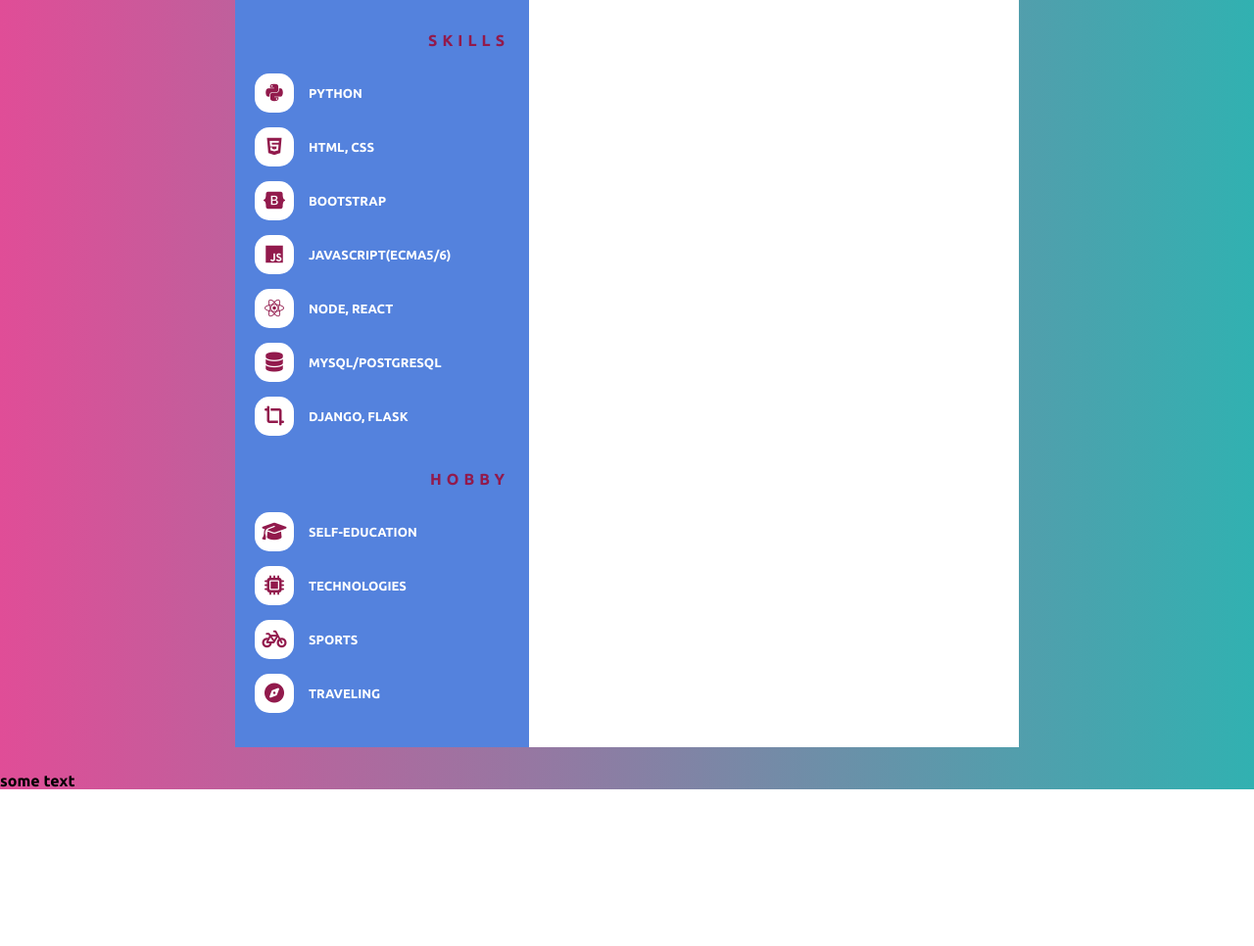
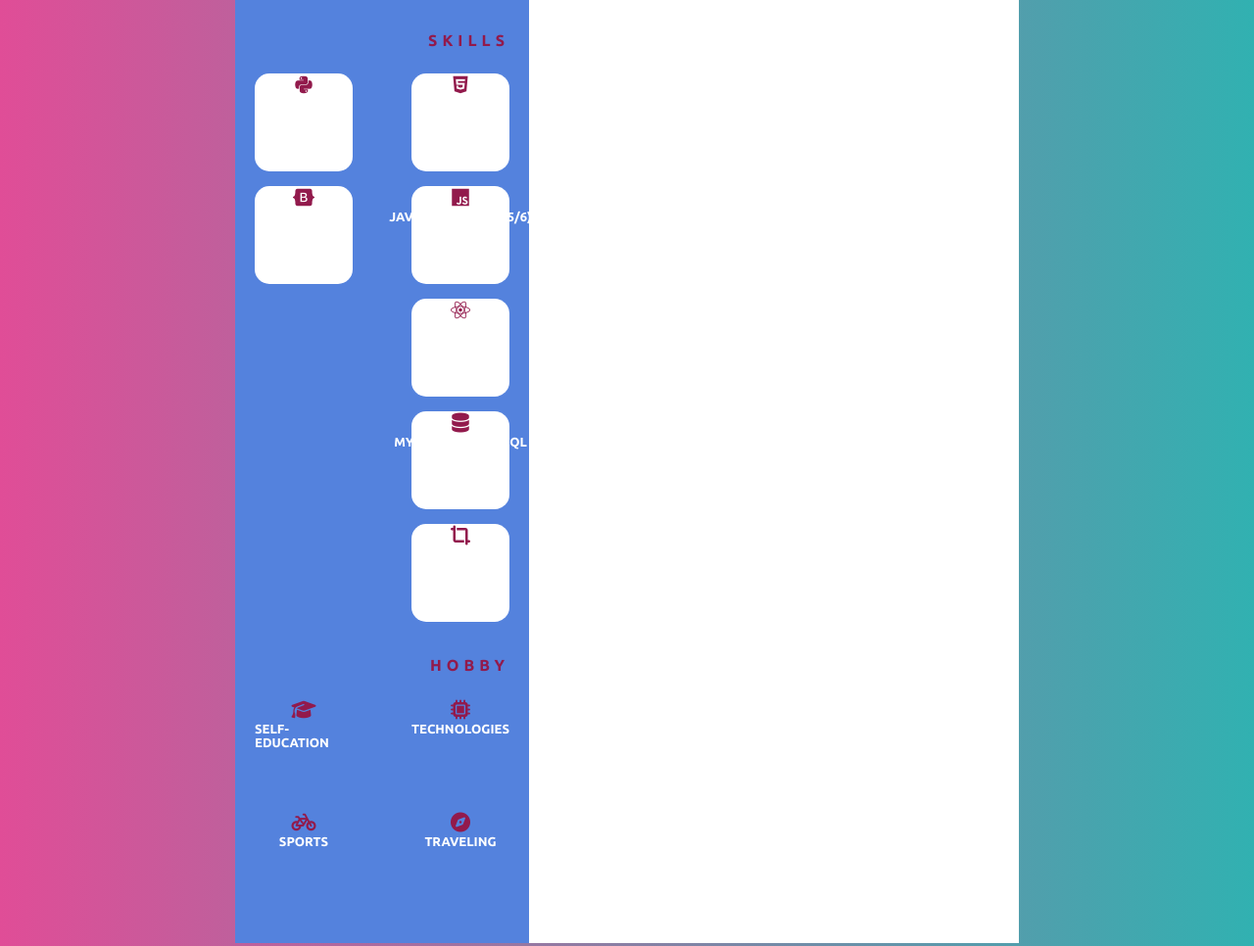
Before and after one commit to aksamidiel/rsschool-cv, a plain HTML site: page index.html in a window 1280 px wide. Shown: the part 449-1415 px from the top of the page at 98% size. Before the commit the page ends 1255 px from the top, so only its background shows below. Drawn offline with Linux system fonts and the light colour scheme; a web font is replaced by a local one.

Commit message:
feat: fix descriptions

```diff
--- a/index.html
+++ b/index.html
@@ -67,7 +67,7 @@
                     <div class="title">
                         skills
                     </div>
-                    <div class="contact">
+                    <div class="skills">
                         <ul>
                             <li>
                                 <div class="li_wrap">
@@ -142,7 +142,7 @@
                     <div class="title">
                         hobby
                     </div>
-                    <div class="contact">
+                    <div class="hobbies">
                         <ul>
                             <li>
                                 <div class="li_wrap">
--- a/styles.css
+++ b/styles.css
@@ -92,7 +92,6 @@ body{
     align-items: center;
     justify-content:center;
     margin-right: 15px;
-
 }
 
 .contact .li_wrap .text{
@@ -114,5 +113,25 @@ body{
     height: 100px;
     margin-bottom: 15px;
     border-radius: 15px;
-    background:#fff;
+    display: flex;
+    flex-direction: column;
+    align-items: center;
 }
+
+.skills .li_wrap{
+    background: #fff;
+}
+
+.skills .li_wrap .text,
+.hobbies .li_wrap .text{
+    color: #fff;
+}
+
+.hobbies .li_wrap:hover{
+    background: #fff;
+}
+
+.skills .li_wrap:hover .icon,
+.hobbies .li_wrap:hover .text{
+    color: #9153c9;
+}
```
